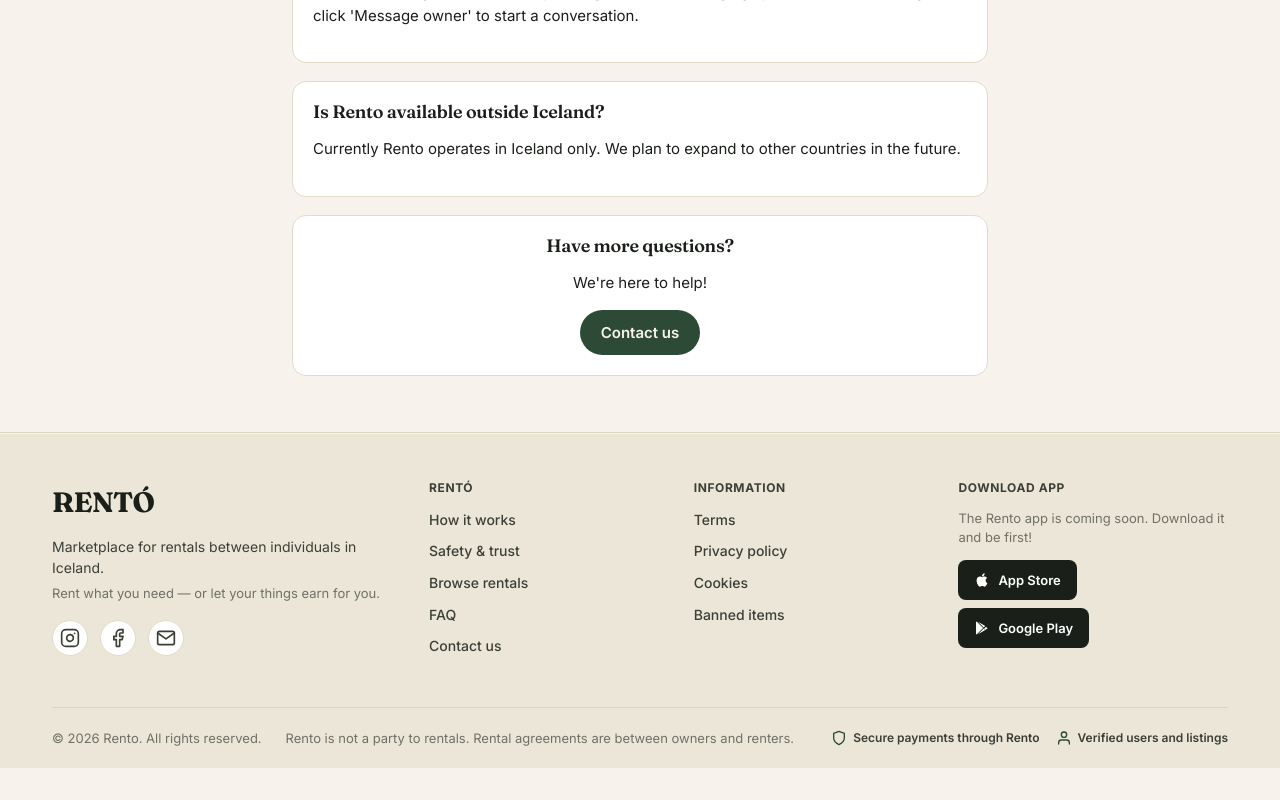
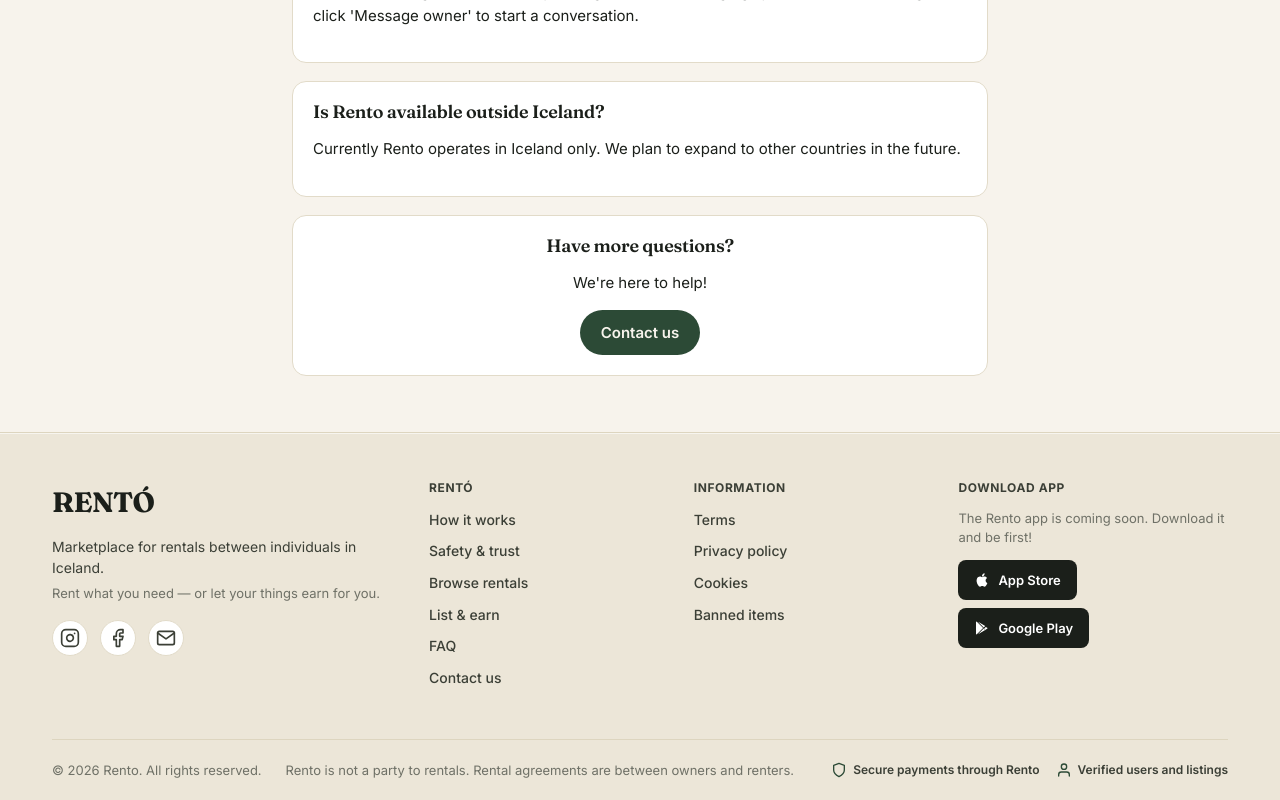
Before and after one commit to rentoleiga/rento, a React (Vite) app in the folder web/: page /faq in a window 1280 px wide. Shown: the part 1253-2053 px from the top of the page. Before the commit the page ends 2021 px from the top, so only its background shows below. Built offline with nearby package versions, Linux system fonts and the light colour scheme; no server answers.

Commit message:
Add calculator link back to footer

```diff
--- a/web/src/components/Footer.jsx
+++ b/web/src/components/Footer.jsx
@@ -30,6 +30,7 @@ export default function Footer() {
             <Link to="/how-it-works" className="footer-link">{t("footer.howItWorks")}</Link>
             <Link to="/safety" className="footer-link">{t("footer.safety")}</Link>
             <Link to="/search" className="footer-link">{t("footer.browse")}</Link>
+            <Link to="/calculator" className="footer-link">{t("footer.earn")}</Link>
             <Link to="/faq" className="footer-link">{t("footer.faq")}</Link>
             <a href="mailto:info@rento.is" className="footer-link">{t("footer.contact")}</a>
           </div>
```
